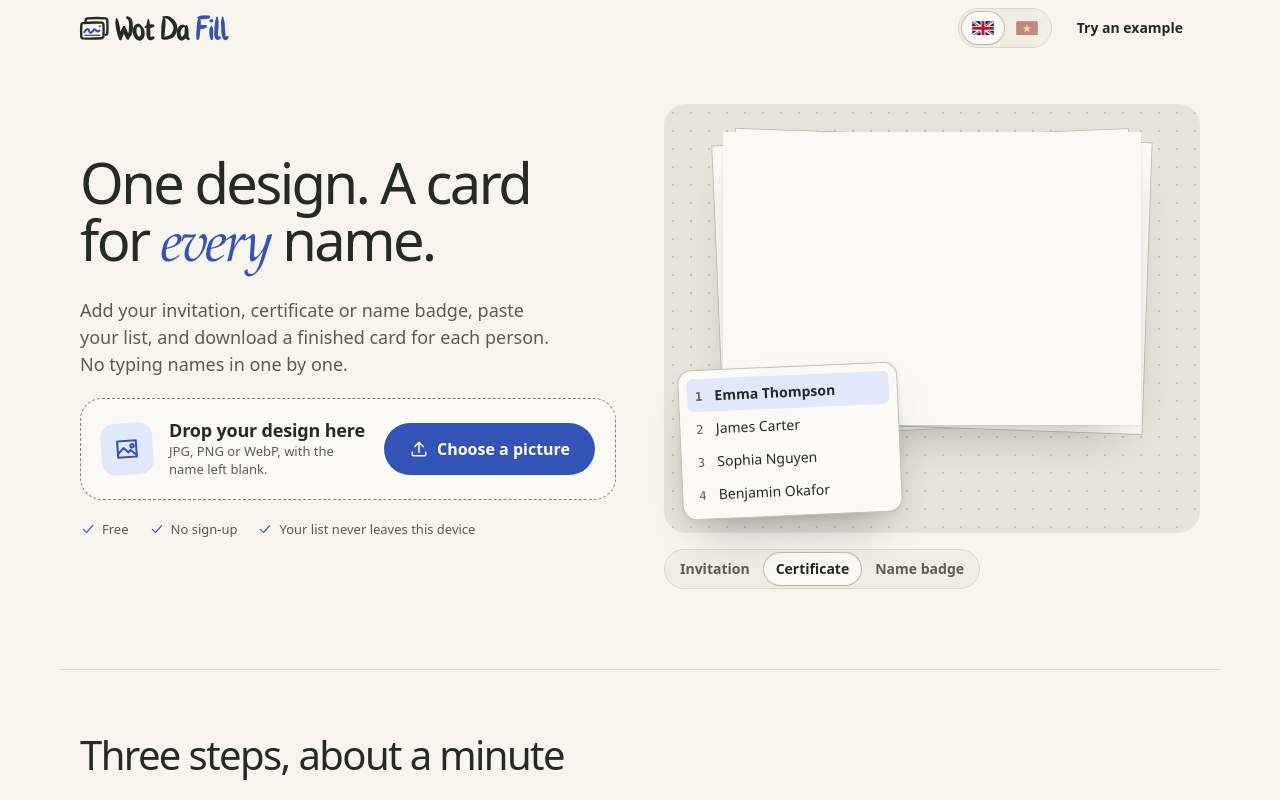
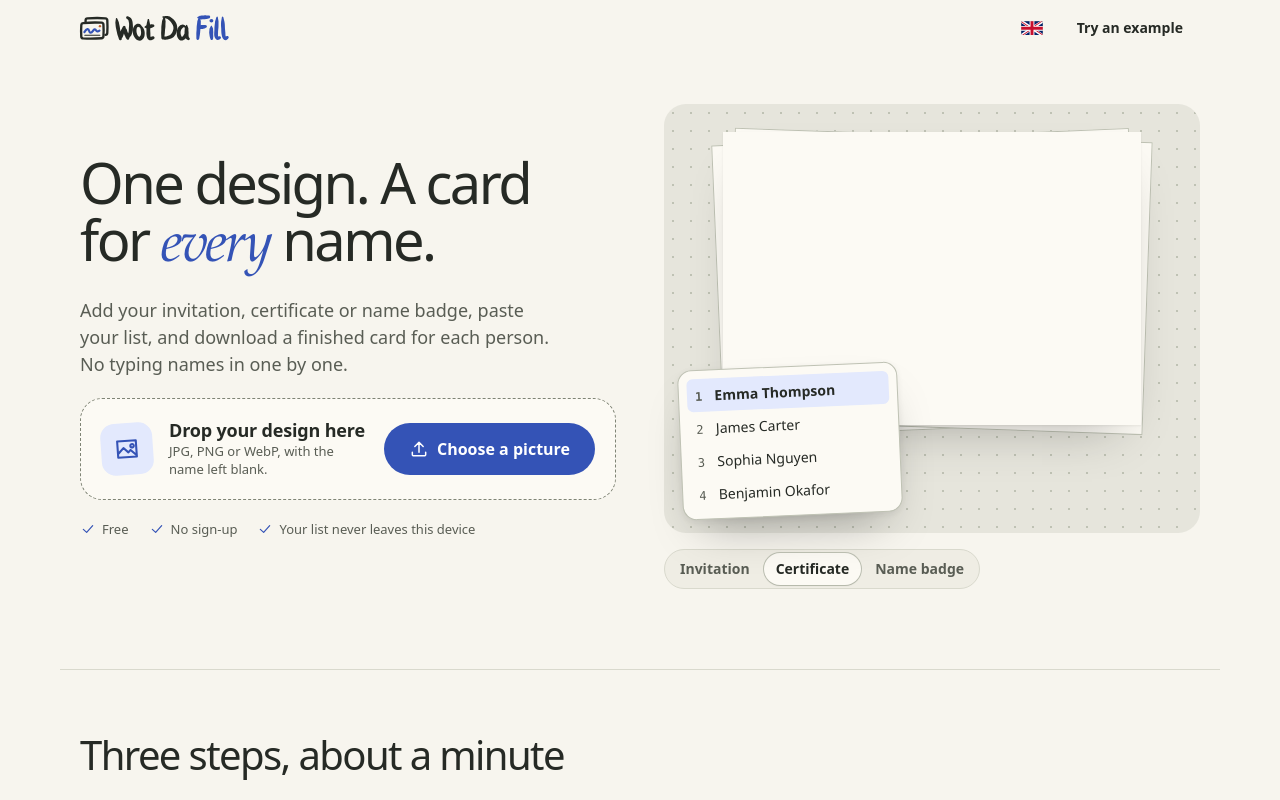
Before and after one commit to fongfan999/wot-da-fill, a React (Vite) app: page / in a window 1280 px wide. Shown: the top 800 px of the page. Built offline with nearby package versions, Linux system fonts and the light colour scheme; a web font is replaced by a local one.

Commit message:
Make the language switch a single flag toggle
The home bar now shows one round button with the current language's flag;
pressing it switches to the other language. Its tooltip names the other
language in its own words, and its accessible name gives both.

```diff
--- a/src/client/components/ui.tsx
+++ b/src/client/components/ui.tsx
@@ -664,18 +664,23 @@ export function Flag({ lang, size = 22 }: { lang: Lang; size?: number }) {
 }
 
 /**
- * English or Vietnamese for the whole site, shown as two flags. Each flag's name (in its own
- * language) is its accessible name and tooltip.
+ * English or Vietnamese for the whole site: one button showing the current language's flag.
+ * Pressing it switches to the other language; its name (in its own words) is the tooltip and
+ * part of the accessible name.
  */
 export function LangSwitch() {
 	const t = useT();
 	const [lang, setLang] = useLang();
+	const other: Lang = lang === "en" ? "vi" : "en";
 	return (
-		<Segmented<Lang>
-			label={t.language}
-			value={lang}
-			onChange={setLang}
-			options={(["en", "vi"] as const).map((l) => ({ value: l, title: t.langName[l], label: <Flag lang={l} /> }))}
-		/>
+		<button
+			type="button"
+			className="wf-iconbtn wf-langbtn"
+			aria-label={`${t.language}: ${t.langName[lang]}. ${t.langName[other]}`}
+			title={t.langName[other]}
+			onClick={() => setLang(other)}
+		>
+			<Flag lang={lang} size={22} />
+		</button>
 	);
 }
--- a/src/client/styles.css
+++ b/src/client/styles.css
@@ -726,13 +726,12 @@ dialog.wf-dialog::backdrop { background: var(--backdrop); }
 
 .wf-home.wf-drop-over { outline: 3px dashed var(--accent); outline-offset: -12px; }
 
-/* Language switch: two flags. Each segment fits its flag; the ring keeps a light flag visible on paper. */
+/* Language switch: one round button with the current language's flag; the ring keeps a light flag visible on paper. */
 .wf-home-bar-end { display: flex; align-items: center; gap: var(--space-2); }
 .wf-flag { display: block; flex: none; }
 .wf-flag-ring { stroke: var(--line-strong); stroke-width: 0.5; }
-.wf-seg .wf-flag { margin: 0 -2px; }
-.wf-seg button[aria-checked="false"] .wf-flag { opacity: 0.55; filter: saturate(0.6); }
-.wf-seg button[aria-checked="false"]:hover .wf-flag { opacity: 1; filter: none; }
+.wf-langbtn .wf-flag { transition: scale 160ms ease; }
+.wf-langbtn:hover .wf-flag { scale: 1.08; }
 @media (max-width: 480px) {
 	.wf-home-bar-end { gap: var(--space-1); }
 	.wf-home-bar-end .wf-btn-ghost { padding: 0 var(--space-2); }
```
